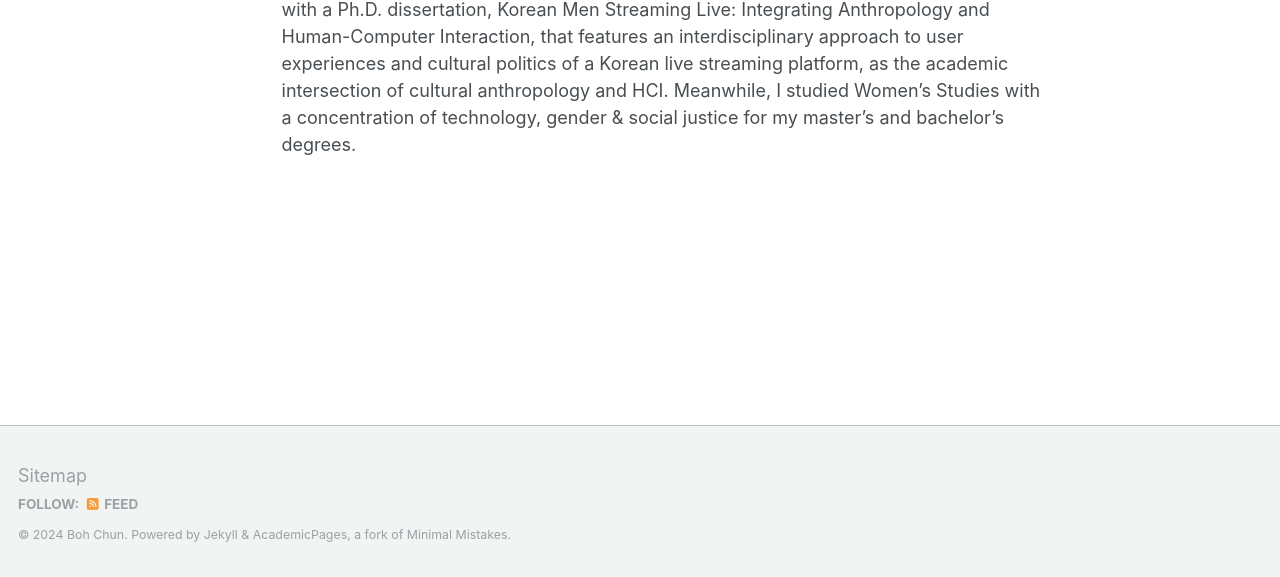
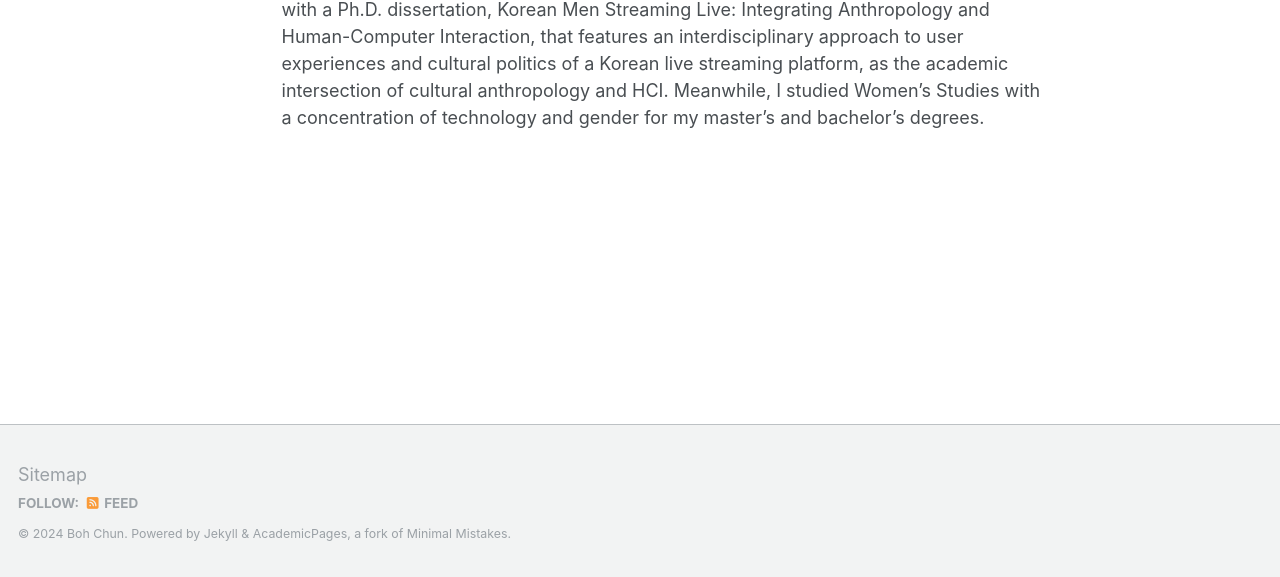
Before and after one commit to bohchun/bohchun.github.io, a Jekyll site: the page built from _pages/about.md, in a window 1280 px wide and 1207 px high. Shown: the part 627-1204 px from the top of the window. Built offline with Jekyll 4.4.1, drawn with Linux system fonts in a browser that asks for light colours; some web fonts are replaced; some of the changed text lies outside the part shown.

Commit message:
Update about.md

```diff
--- a/_pages/about.md
+++ b/_pages/about.md
@@ -13,4 +13,4 @@ My research interests lie in (1) people’s social and emotional experiences wit
 
 I am currently a postdoctoral research fellow in Living and Working with Robots (LWR) team of Good Systems at the University of Texas at Austin, appointed with the School of Information. In the LWR team, I have been leading multiple research projects regarding people’s social experiences with service robotics and embodied AI and methodological investigations of real-world HRI through cross-disciplinary collaborations with the team members and Texas Robotics. Before joining the LWR, I worked for CHARISMA Social Robotics research lab at Oregon State University and have conducted a variety of ethnographic social HRI projects since 2018.
 
-I obtained my Ph.D. in Applied Cultural Anthropology at Oregon State University in 2023 with a Ph.D. dissertation, Korean Men Streaming Live: Integrating Anthropology and Human-Computer Interaction, that features an interdisciplinary approach to user experiences and cultural politics of a Korean live streaming platform, as the academic intersection of cultural anthropology and HCI. Meanwhile, I studied Women’s Studies with a concentration of technology, gender & social justice for my master’s and bachelor’s degrees.
+I obtained my Ph.D. in Applied Cultural Anthropology at Oregon State University in 2023 with a Ph.D. dissertation, Korean Men Streaming Live: Integrating Anthropology and Human-Computer Interaction, that features an interdisciplinary approach to user experiences and cultural politics of a Korean live streaming platform, as the academic intersection of cultural anthropology and HCI. Meanwhile, I studied Women’s Studies with a concentration of technology and gender for my master’s and bachelor’s degrees.
```
